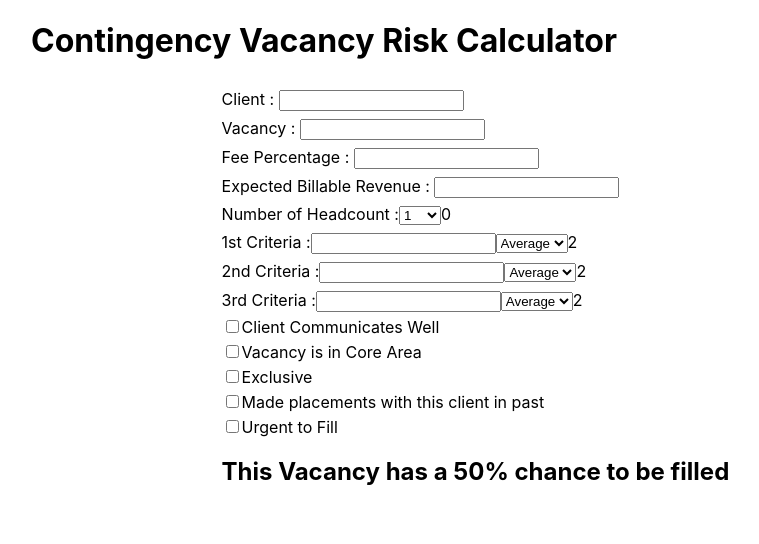
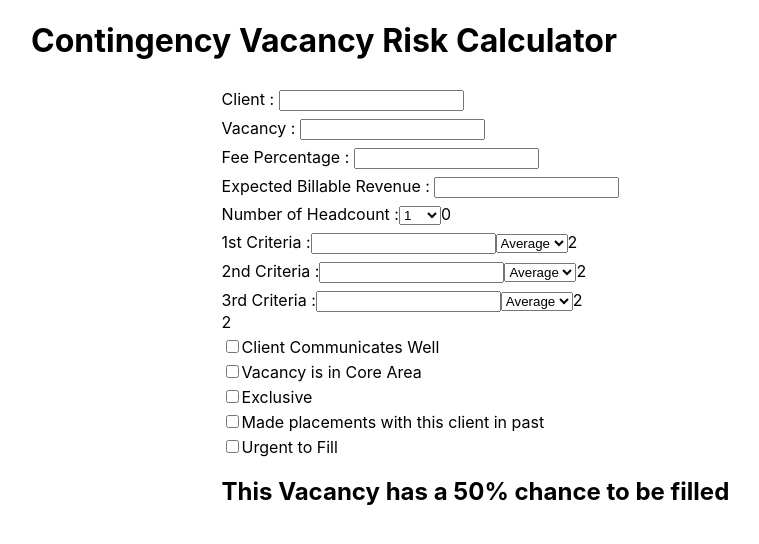
Before and after one commit to jpblicer/VacancyRiskCalculator, a React (Create React App) app: page / in a window 1280 px wide. Shown: the top 544 px of the page, without its empty margins (316-1075 px from the left). Built offline with nearby package versions, Linux system fonts and the light colour scheme.

Commit message:
Move interviewCriteria component into risk calculator create temporary const threeCriteriaScore to show estimated value for 3 criteria

```diff
--- a/src/App.js
+++ b/src/App.js
@@ -20,9 +20,7 @@ function App() {
   return (
     <div className="App">
       <h1>Contingency Vacancy Risk Calculator</h1>
-      <form>
         <RiskCalculator />
-      </form>
     </div>
   );
 }
--- a/src/components/InterviewCriteria.js
+++ b/src/components/InterviewCriteria.js
@@ -1,11 +1,8 @@
 import React from "react";
-import { useState } from "react";
 
 
 
-function InterviewCriteria({ criteriaTitle }){
-
-    const [interviewCriterias, setInterviewCriterias] = useState('2');
+function InterviewCriteria({ criteriaTitle, value }){
 
     return(
         <>
@@ -13,14 +10,12 @@ function InterviewCriteria({ criteriaTitle }){
             <input
             type="text">
             </input>
-            <select
-                value={interviewCriterias}
-                onChange={e=> setInterviewCriterias(e.target.value)}>
+            <select>
                 <option value="3">Easy</option>
                 <option value="2">Average</option>
                 <option value="1">Difficult</option>
                 </select>
-                {interviewCriterias}
+                {value}
             </label>
         </>
     )
--- a/src/components/RiskCalculator.js
+++ b/src/components/RiskCalculator.js
@@ -8,19 +8,19 @@ function RiskCalculator(){
     const [feePercentage, setFeePercentage] = useState('');
     const [expectedBill, setExpectedBill] = useState('');
     const [selectedHeadcount, setSelectedHeadcount] = useState('0')
-
-
+    const [interviewCriteriaOne, setInterviewCriteriasOne] = useState('2');
+    const [interviewCriteriaTwo, setInterviewCriteriasTwo] = useState('2');
+    const [interviewCriteriaThree, setInterviewCriteriasThree] = useState('2');
 
     const totalFee = (expectedBill * (feePercentage/100));
-
-
+    const threeCriteriaScore = ((Number(interviewCriteriaOne) + Number(interviewCriteriaTwo) + Number(interviewCriteriaThree)) / 3)
 
 
 
     const totalRisk = 50;
 
 return(
-    <>
+    <form>
         <div className="vacancyTitle">
             <label htmlFor="clientName">Client : </label>
             <input className="clientName" type="text"></input>
@@ -62,14 +62,52 @@ return(
             </label>
             {selectedHeadcount}
         </div>
-        <InterviewCriteria criteriaTitle ="1st Criteria " />
         <div className="threeCriteria">
-        <InterviewCriteria criteriaTitle ="2nd Criteria " />
+            <label> 1st Criteria :
+            <input
+            type="text">
+            </input>
+            <select
+                value={interviewCriteriaOne}
+                onChange={e=> setInterviewCriteriasOne(e.target.value)}>
+                <option value="3">Easy</option>
+                <option value="2">Average</option>
+                <option value="1">Difficult</option>
+                </select>
+                {interviewCriteriaOne}
+            </label>
         </div>
         <div className="threeCriteria">
-        <InterviewCriteria criteriaTitle ="3rd Criteria " />
+            <label> 2nd Criteria :
+            <input
+            type="text">
+            </input>
+            <select
+                value={interviewCriteriaTwo}
+                onChange={e=> setInterviewCriteriasTwo(e.target.value)}>
+                <option value="3">Easy</option>
+                <option value="2">Average</option>
+                <option value="1">Difficult</option>
+                </select>
+                {interviewCriteriaTwo}
+            </label>
         </div>
-
+        <div className="threeCriteria">
+            <label> 3rd Criteria :
+            <input
+            type="text">
+            </input>
+            <select
+                value={interviewCriteriaThree}
+                onChange={e=> setInterviewCriteriasThree(e.target.value)}>
+                <option value="3">Easy</option>
+                <option value="2">Average</option>
+                <option value="1">Difficult</option>
+                </select>
+                {interviewCriteriaThree}
+            </label>
+        </div>
+        {threeCriteriaScore}
         <div className="additionalCriteria">
             <input className="clientCommunication" type="checkbox" value="10"></input>
             <label htmlFor="clientCommunication">Client Communicates Well</label>
@@ -91,7 +129,7 @@ return(
             <label htmlFor="urgent">Urgent to Fill</label>
         </div>
         <h2>This Vacancy has a {totalRisk}% chance to be filled</h2>
-    </>
+        </form>
     );
 };
 
```
